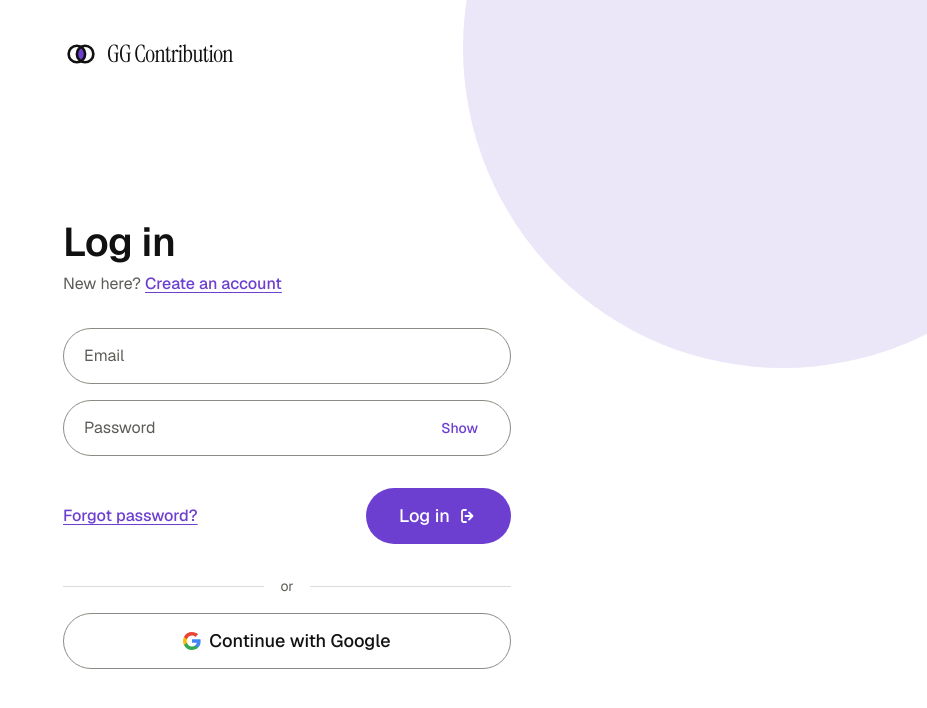
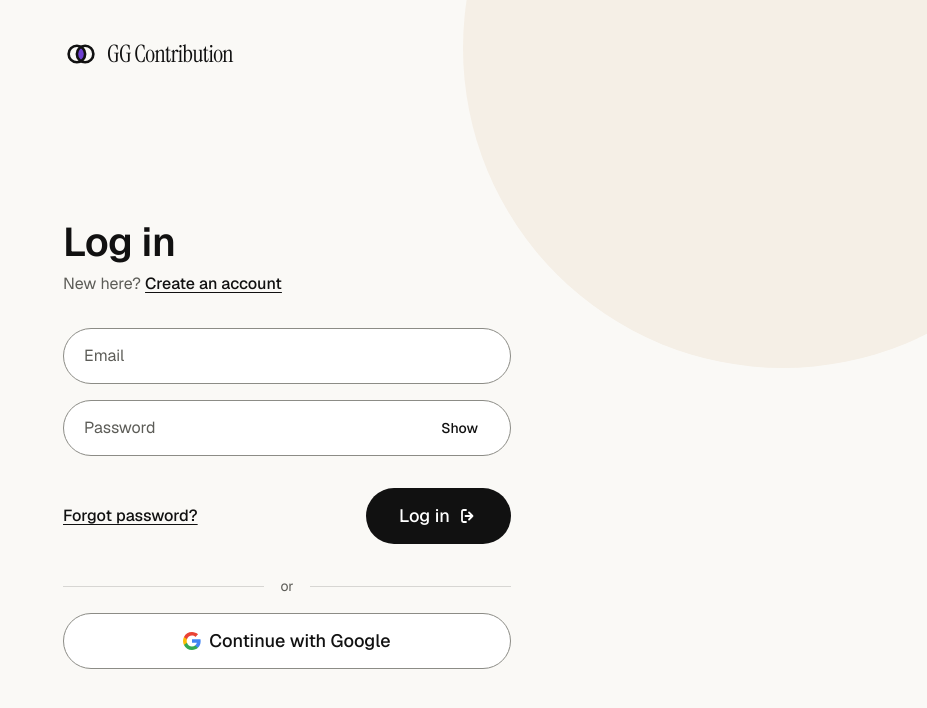
Before and after one commit to Echoblaze222/gg-app, a Next.js app: page /login in a window 1280 px wide. Shown: the top 708 px of the page, without its empty margins (353-1280 px from the left). Built offline with nearby package versions, Linux system fonts and the light colour scheme.

Commit message:
style(auth): use the landing page palette (black buttons and links, canvas background, cream circle) instead of the purple accent

```diff
--- a/app/(auth)/ForgotPasswordForm.tsx
+++ b/app/(auth)/ForgotPasswordForm.tsx
@@ -27,7 +27,7 @@ export function ForgotPasswordForm({ action }: ForgotPasswordFormProps) {
       <FormAlert state={state} />
       <Input label="Email" name="email" type="email" autoComplete="email" autoCapitalize="none" spellCheck={false} required error={fields.email} />
       <div className="auth__row auth__row--end">
-        <Button type="submit" size="lg" variant="accent" status={pending ? "loading" : "idle"} loadingLabel="Sending the link">
+        <Button type="submit" size="lg" variant="primary" status={pending ? "loading" : "idle"} loadingLabel="Sending the link">
           Send reset link
         </Button>
       </div>
--- a/app/(auth)/LoginForm.tsx
+++ b/app/(auth)/LoginForm.tsx
@@ -39,7 +39,7 @@ export function LoginForm({ action }: LoginFormProps) {
       <PasswordField name="password" autoComplete="current-password" required error={fields.password} />
       <div className="auth__row">
         <Link href="/forgot-password" className="auth__link">Forgot password?</Link>
-        <Button type="submit" size="lg" variant="accent" status={pending ? "loading" : "idle"} loadingLabel="Signing in" trailingIcon={<DoorIcon />}>
+        <Button type="submit" size="lg" variant="primary" status={pending ? "loading" : "idle"} loadingLabel="Signing in" trailingIcon={<DoorIcon />}>
           Log in
         </Button>
       </div>
--- a/app/(auth)/MfaForm.tsx
+++ b/app/(auth)/MfaForm.tsx
@@ -28,7 +28,7 @@ export function MfaForm({ action }: MfaFormProps) {
         error={fields.code}
       />
       <div className="auth__row auth__row--end">
-        <Button type="submit" size="lg" variant="accent" status={pending ? "loading" : "idle"} loadingLabel="Checking the code">
+        <Button type="submit" size="lg" variant="primary" status={pending ? "loading" : "idle"} loadingLabel="Checking the code">
           Verify
         </Button>
       </div>
--- a/app/(auth)/RegisterForm.tsx
+++ b/app/(auth)/RegisterForm.tsx
@@ -59,7 +59,7 @@ export function RegisterForm({ action }: RegisterFormProps) {
       </div>
 
       <div className="auth__row auth__row--end">
-        <Button type="submit" size="lg" variant="accent" status={pending ? "loading" : "idle"} loadingLabel="Creating your account" trailingIcon={<DoorIcon />}>
+        <Button type="submit" size="lg" variant="primary" status={pending ? "loading" : "idle"} loadingLabel="Creating your account" trailingIcon={<DoorIcon />}>
           Sign up
         </Button>
       </div>
--- a/app/(auth)/ResetPasswordForm.tsx
+++ b/app/(auth)/ResetPasswordForm.tsx
@@ -34,7 +34,7 @@ export function ResetPasswordForm({ action, token }: ResetPasswordFormProps) {
       <PasswordField label="New password" name="password" autoComplete="new-password" required hint="At least 10 characters." error={fields.password} />
       <PasswordField label="Confirm new password" name="confirm" autoComplete="new-password" required error={fields.confirm} />
       <div className="auth__row auth__row--end">
-        <Button type="submit" size="lg" variant="accent" status={pending ? "loading" : "idle"} loadingLabel="Changing the password">
+        <Button type="submit" size="lg" variant="primary" status={pending ? "loading" : "idle"} loadingLabel="Changing the password">
           Change password
         </Button>
       </div>
--- a/styles/components/auth.css
+++ b/styles/components/auth.css
@@ -1,13 +1,13 @@
 /*
- * Sign in and sign up. One column, a flat lavender circle behind the top (a flat shape instead of a gradient,
- * per RESEARCH.md C1), pill fields from the Input component, one accent button.
+ * Sign in and sign up. Same palette as the landing page: canvas background, black (ink) buttons and links, and a flat
+ * cream circle (the cream of the landing page pictures) behind the top, from the reference layout.
  */
 @layer components {
   .auth {
     position: relative;
     min-height: 100dvh;
     overflow: hidden;
-    background-color: var(--color-surface);
+    background-color: var(--color-canvas);
     padding: var(--space-4);
   }
 
@@ -19,7 +19,7 @@
     max-width: 640px;
     aspect-ratio: 1;
     border-radius: 50%;
-    background-color: color-mix(in srgb, var(--color-accent) 13%, var(--color-surface));
+    background-color: #f5efe6;
     pointer-events: none;
   }
 
@@ -92,7 +92,7 @@
   }
 
   .auth__link {
-    color: var(--color-accent);
+    color: var(--color-ink);
     font-weight: var(--weight-medium);
     text-decoration: underline;
     text-underline-offset: 3px;
@@ -108,7 +108,7 @@
     min-height: var(--target-min);
     padding-inline: var(--space-3);
     border-radius: var(--radius-pill);
-    color: var(--color-accent);
+    color: var(--color-ink);
     font-size: var(--text-sm);
     font-weight: var(--weight-medium);
     cursor: pointer;
@@ -141,7 +141,7 @@
     width: 22px;
     height: 22px;
     margin-top: 1px;
-    accent-color: var(--color-accent);
+    accent-color: var(--color-ink);
   }
 
   .auth__consent-error {
```
